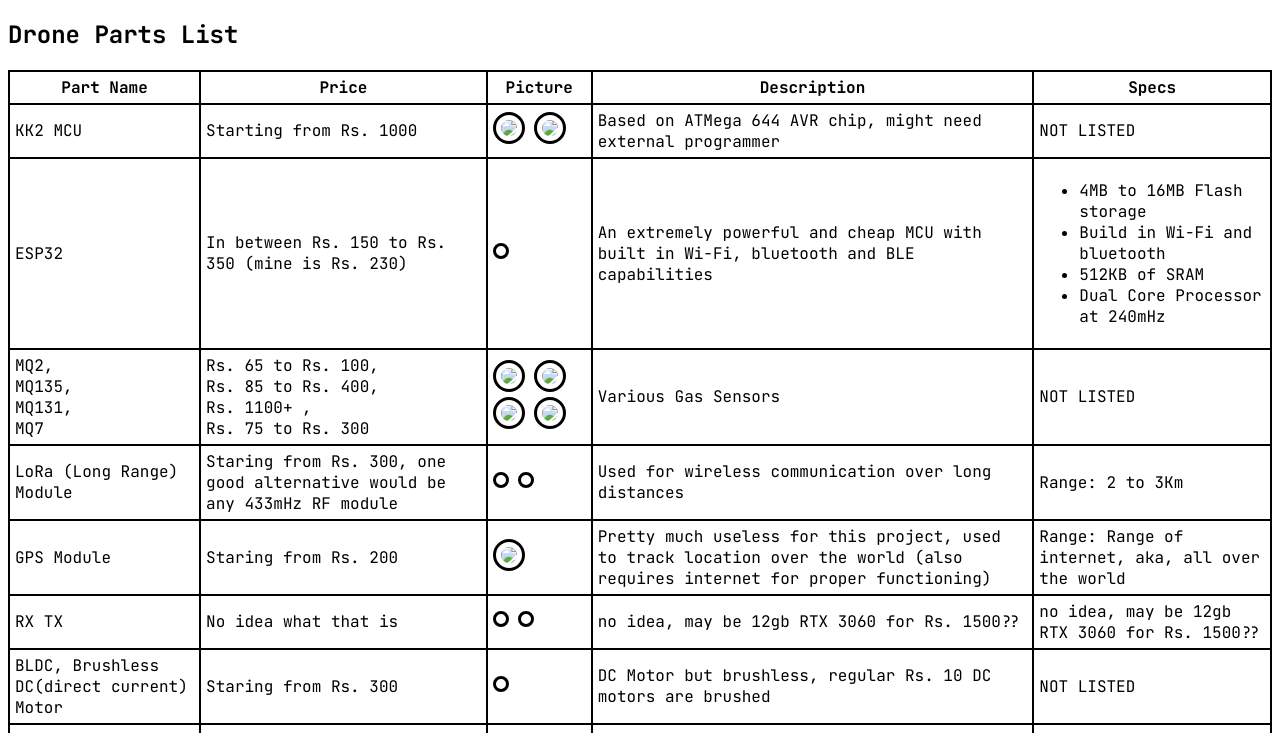
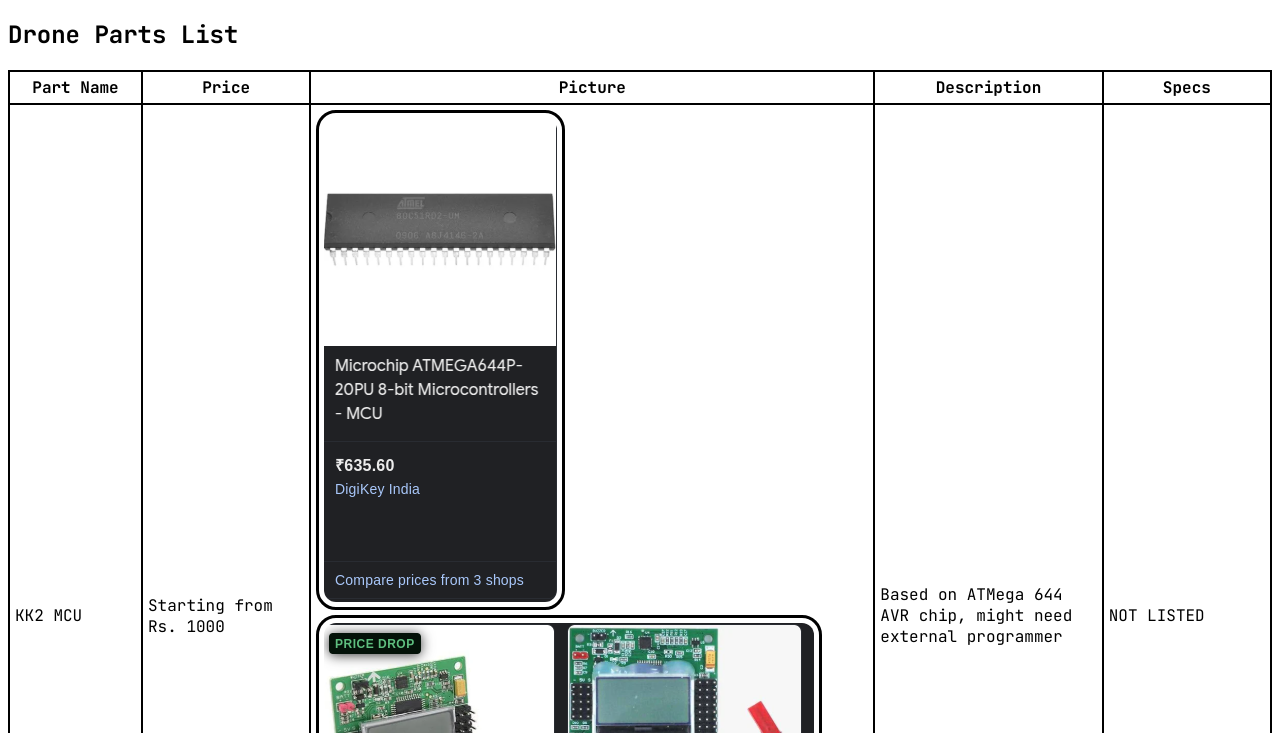
Before and after one commit to ReeshavGhosh200/parts, a plain HTML site: page index.html in a window 1280 px wide. Shown: the part 67-800 px from the top of the page. Drawn offline with Linux system fonts and the light colour scheme.

Commit message:
Update index.html

```diff
--- a/index.html
+++ b/index.html
@@ -31,8 +31,8 @@
             <td>KK2 MCU</td>
             <td>Starting from Rs. 1000</td>
             <td>
-                <img src="./pic/atmega664.png">
-            <img src="./pic/kk2.png">
+                <img src="./atmega664.png">
+            <img src="./kk2.png">
             </td>
             <td>
                 Based on ATMega 644 AVR chip, might need external programmer
@@ -43,7 +43,7 @@
             <td>ESP32</td>
             <td>In between Rs. 150 to Rs. 350 (mine is Rs. 230)</td>
             <td>
-                <img src="./pic/esp32.png" alt="">
+                <img src="./esp32.png" alt="">
             </td>
             <td>
                 An extremely powerful and cheap MCU with built in Wi-Fi, bluetooth and BLE capabilities
@@ -61,10 +61,10 @@
             <td>MQ2, <br>  MQ135,  <br> MQ131, <br>  MQ7</td>
             <td>Rs. 65 to Rs. 100, <br>  Rs. 85 to Rs. 400, <br>  Rs. 1100+ , <br>  Rs. 75 to Rs. 300</td>
             <td>
-                <img src="./pic/mq2.png">
-                <img src="./pic/mq135.png">
-                <img src="./pic/mq131.png">
-                <img src="./pic/mq7.png">
+                <img src="./mq2.png">
+                <img src="./mq135.png">
+                <img src="./mq131.png">
+                <img src="./mq7.png">
             </td>
             <td>Various Gas Sensors</td>
             <td>NOT LISTED</td>
@@ -73,8 +73,8 @@
             <td>LoRa (Long Range) Module</td>
             <td>Staring from Rs. 300, one good alternative would be any 433mHz RF module</td>
             <td>
-                <img src="./pic/lora.png" alt="">
-                <img src="./pic/433.png" alt="">
+                <img src="./lora.png" alt="">
+                <img src="./433.png" alt="">
             </td>
             <td>Used for wireless communication over long distances</td>
             <td>Range: 2 to 3Km</td>
@@ -82,7 +82,7 @@
         <tr>
             <td>GPS Module</td>
             <td>Staring from Rs. 200</td>
-            <td><img src="./pic/gps.png"></td>
+            <td><img src="./gps.png"></td>
             <td>Pretty much useless for this project, used to track location over the world (also requires internet for proper functioning)</td>
             <td>Range: Range of internet, aka, all over the world</td>
         </tr>
@@ -90,8 +90,8 @@
             <td>RX TX</td>
             <td>No idea what that is</td>
             <td>
-                <img src="./pic/rx.png" alt="">
-                <img src="./pic/rtx.png" alt="">
+                <img src="./rx.png" alt="">
+                <img src="./rtx.png" alt="">
             </td>
             <td>no idea, may be 12gb RTX 3060 for Rs. 1500??</td>
             <td>no idea, may be 12gb RTX 3060 for Rs. 1500??</td>
@@ -99,21 +99,21 @@
         <tr>
             <td>BLDC, Brushless DC(direct current) Motor</td>
             <td>Staring from Rs. 300</td>
-            <td><img src="./pic/bldc.png" alt=""></td>
+            <td><img src="./bldc.png" alt=""></td>
             <td>DC Motor but brushless, regular Rs. 10 DC motors are brushed</td>
             <td>NOT LISTED</td>
         </tr>
         <tr>
             <td>ESC, Electronic Speed Controller</td>
             <td>Starting from Rs. 150</td>
-            <td><img src="./pic/esc.png" alt=""></td>
+            <td><img src="./esc.png" alt=""></td>
             <td>Used to control speed of BLDC motors</td>
             <td>NOT LISTED</td>
         </tr>
         <tr>
             <td>LiPo Battery</td>
             <td>Staring from Rs. 80</td>
-            <td><img src="./pic/lipo.png" alt=""></td>
+            <td><img src="./lipo.png" alt=""></td>
             <td>Battery</td>
             <td>250mAh to 1000mAh</td>
         </tr>
```
